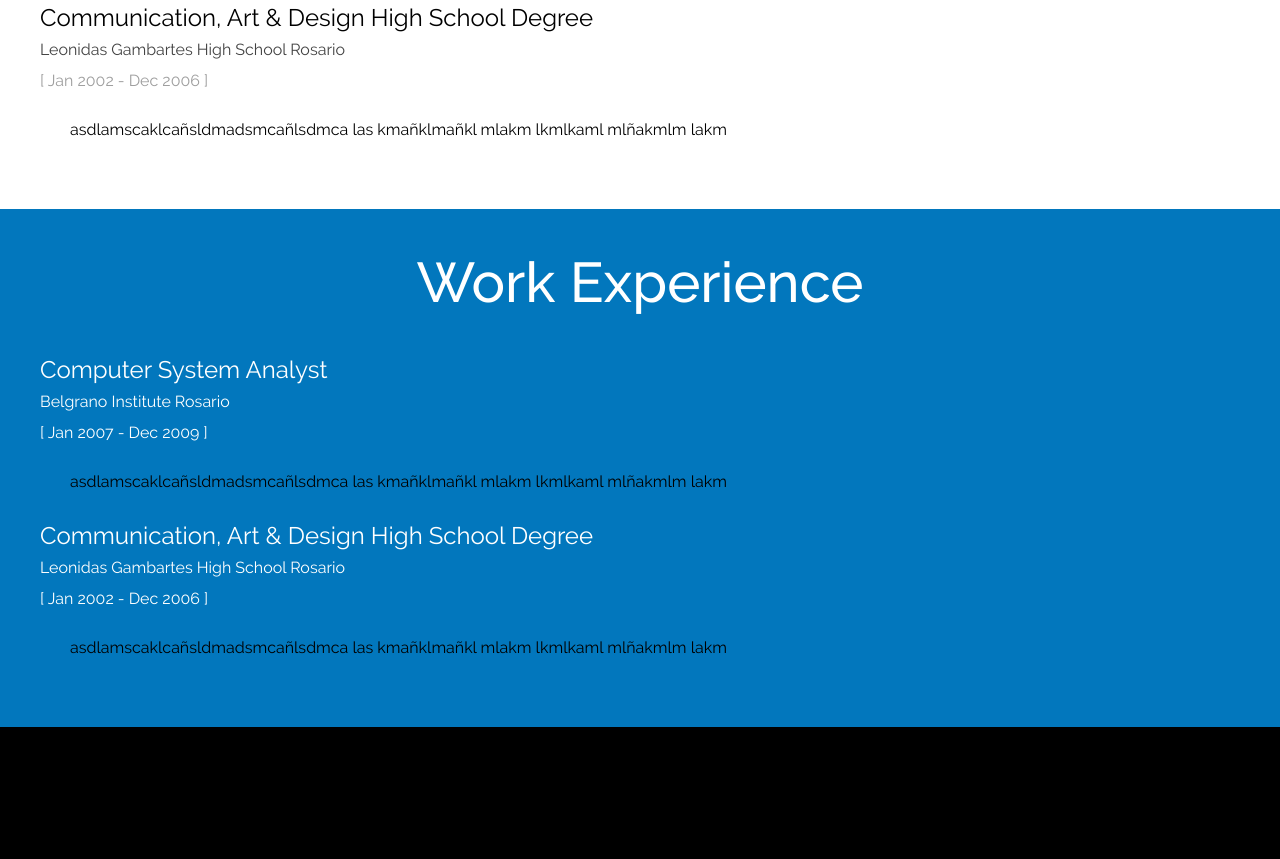
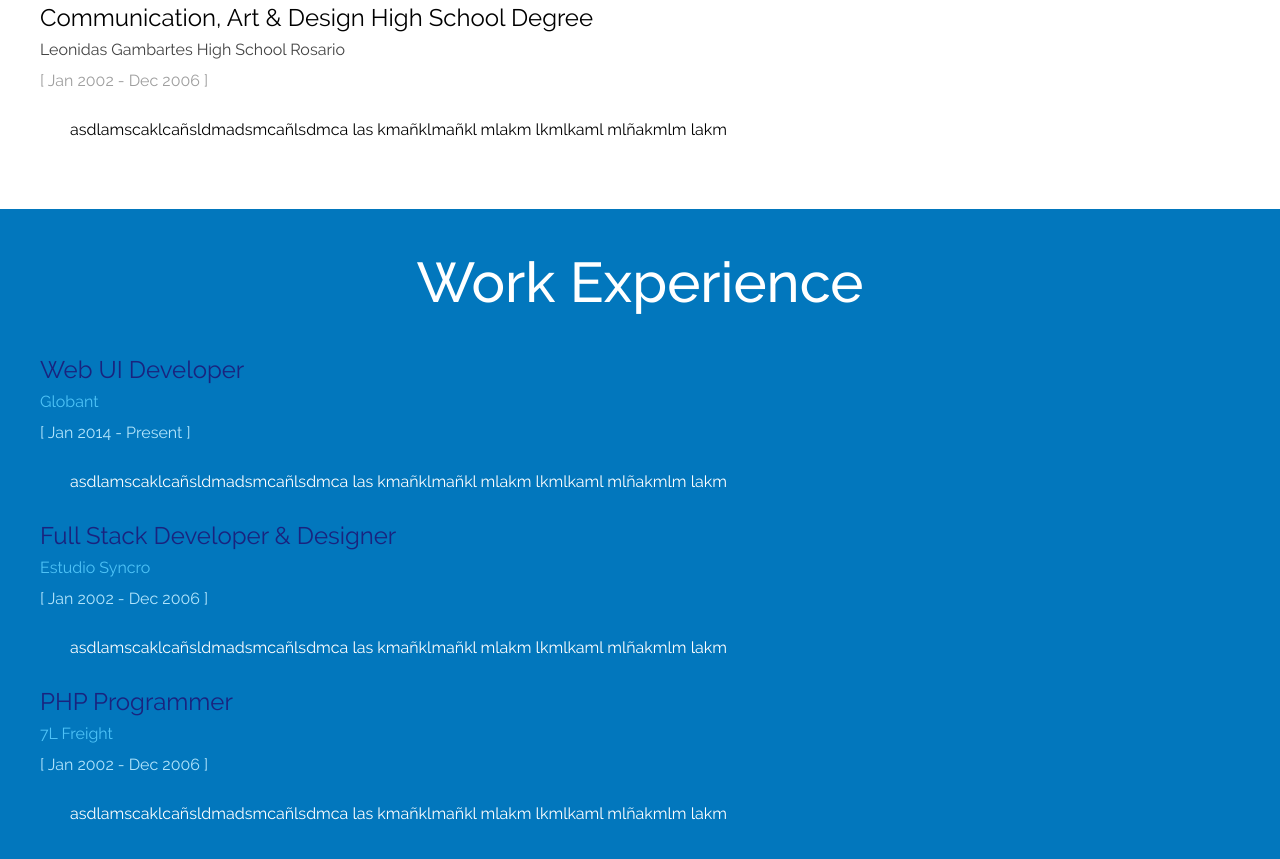
Before and after one commit to hernanfarruggia/resume, a website: page index.html in a window 1280 px wide. Shown: the part 1109-1968 px from the top of the page. Before the commit the page ends 1836 px from the top, so only its background shows below. Drawn offline with nearby package versions, Linux system fonts and the light colour scheme; files that its build step writes are made by us from their sources.

Commit message:
Added work experience info.

```diff
--- a/app/styles/_variables.scss
+++ b/app/styles/_variables.scss
@@ -33,12 +33,21 @@ $size-jumbo:        72px;
 
 /** COLORS **/
 $black:             #000000;
+
+$blue-100:          #B3E5FC;
+$blue-300:          #4FC3F7;
 $blue-800:          #0277BD;
+$blue-900:          #01579B;
+
 $gray-50:           #FAFAFA;
 $gray-500:          #9E9E9E;
 $gray-800:          #424242;
 $gray-900:          #212121;
+
 $green-500:         #8BC34A;
+
+$indigo-900:        #1A237E;
+
 $white:             #FFFFFF;
 
 
--- a/app/styles/styles.scss
+++ b/app/styles/styles.scss
@@ -131,14 +131,18 @@ body {
             }
 
             .subtitle {
-                color: $white;
+                color: $indigo-900;
 
                 &_small {
-                    color: $white;
+                    color: $blue-300;
                 }
             }
 
             .date {
+                color: $blue-100;
+            }
+
+            .description {
                 color: $white;
             }
         }
--- a/index.html
+++ b/index.html
@@ -95,12 +95,12 @@
 
                         <div class="content--section-data-block">
                             <div class="subtitle">
-                                Computer System Analyst
+                                Web UI Developer
                                 <br>
-                                <span class="subtitle_small">Belgrano Institute Rosario</span>
+                                <span class="subtitle_small">Globant</span>
                             </div>
                             <div class="date">
-                                [ Jan 2007 - Dec 2009 ]
+                                [ Jan 2014 - Present ]
                             </div>
                             <div class="description">
                                 asdlamscaklcañsldmadsmcañlsdmca las kmañklmañkl
@@ -110,9 +110,24 @@
 
                         <div class="content--section-data-block">
                             <div class="subtitle">
-                                Communication, Art & Design High School Degree
+                                Full Stack Developer & Designer
                                 <br>
-                                <span class="subtitle_small">Leonidas Gambartes High School Rosario</span>
+                                <span class="subtitle_small">Estudio Syncro</span>
+                            </div>
+                            <div class="date">
+                                [ Jan 2002 - Dec 2006 ]
+                            </div>
+                            <div class="description">
+                                asdlamscaklcañsldmadsmcañlsdmca las kmañklmañkl
+                                mlakm lkmlkaml mlñakmlm lakm
+                            </div>
+                        </div>
+
+                        <div class="content--section-data-block">
+                            <div class="subtitle">
+                                PHP Programmer
+                                <br>
+                                <span class="subtitle_small">7L Freight</span>
                             </div>
                             <div class="date">
                                 [ Jan 2002 - Dec 2006 ]
```
